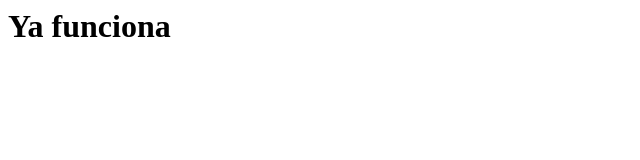
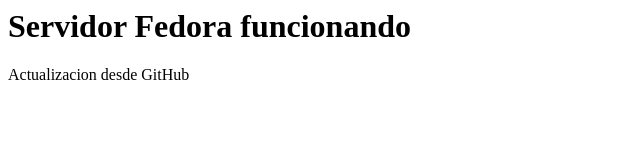
Before and after one commit to orozcoreyesemily-prog/servidor-web, a plain HTML site: page index.html in a window 1280 px wide. Shown: the whole page, without its empty margins (0-640 px from the left). Drawn offline with Linux system fonts and the light colour scheme.

Commit message:
Actualizacion del sitio web

```diff
--- a/index.html
+++ b/index.html
@@ -1 +1,2 @@
-<h1>Ya funciona</h1>
+<h1>Servidor Fedora funcionando</h1>
+<p>Actualizacion desde GitHub</p>
```
